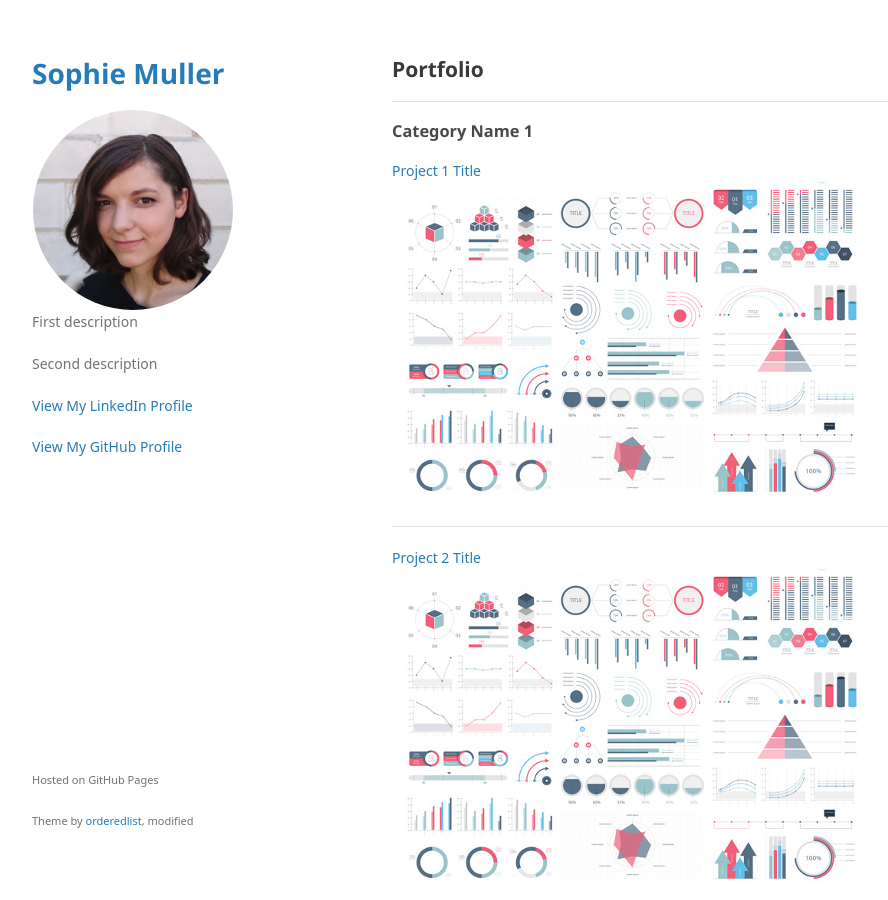
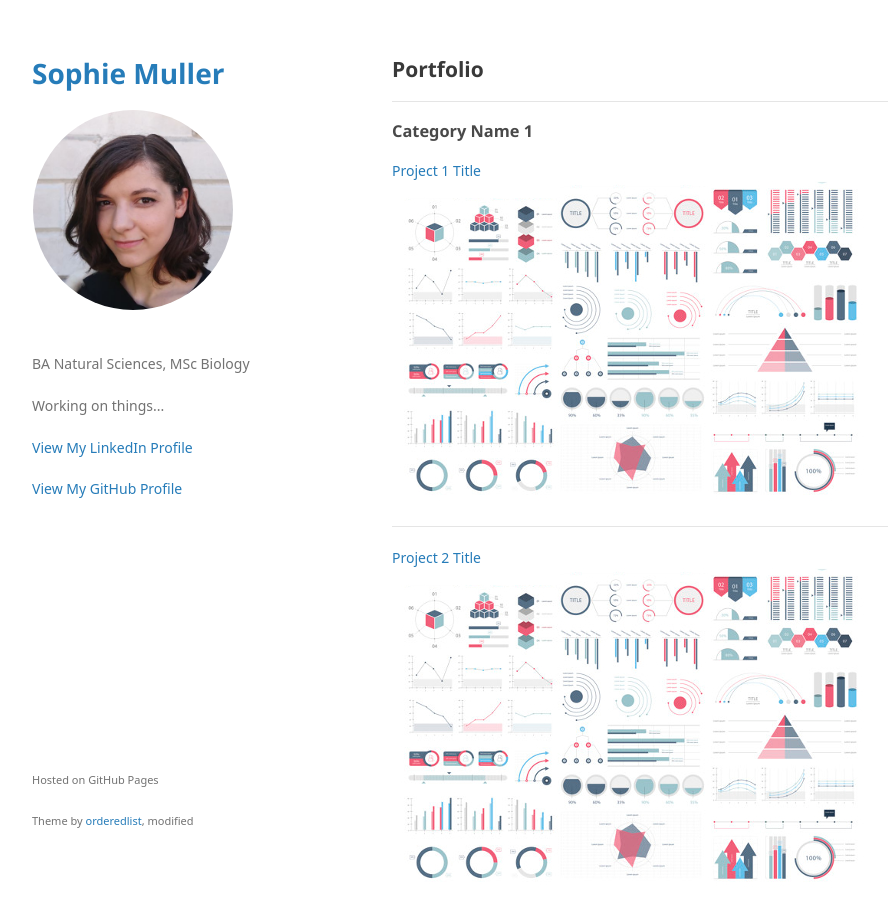
Before and after one commit to sophieam/sophieam.github.io, a Jekyll site: the page built from index.md, in a window 1280 px wide and 900 px high. Shown: the whole window, without its empty margins (178-1066 px from the left). Built offline with Jekyll 4.4.1, drawn with Linux system fonts in a browser that asks for light colours; some web fonts are replaced; our own code applies the rules of GitHub Pages for plain Markdown files; a script that is not in the unit is left out.

Commit message:
Update _config.yml

```diff
--- a/_config.yml
+++ b/_config.yml
@@ -1,9 +1,10 @@
 title: Sophie Muller # your name (or website title) here
 logo: "/images/picture.png?raw=true" # your photo (or logo) here
 description: > # your text below (remove <br> elements if you don't need line breaks)
-  First description
   <br><br>
-  Second description
+  BA Natural Sciences, MSc Biology
+  <br><br>
+  Working on things...
   <br><br>
   <a href="https://www.linkedin.com/in/example/">View My LinkedIn Profile</a>
 
```
